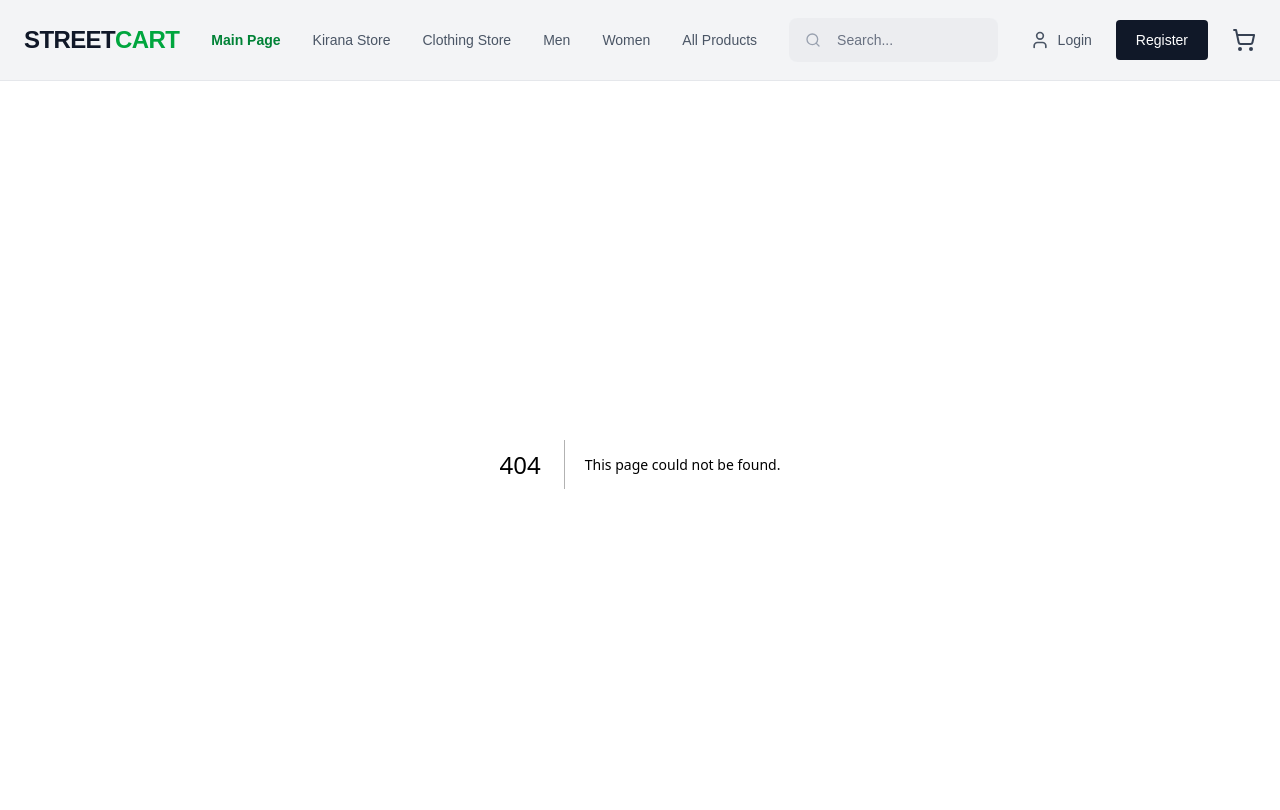
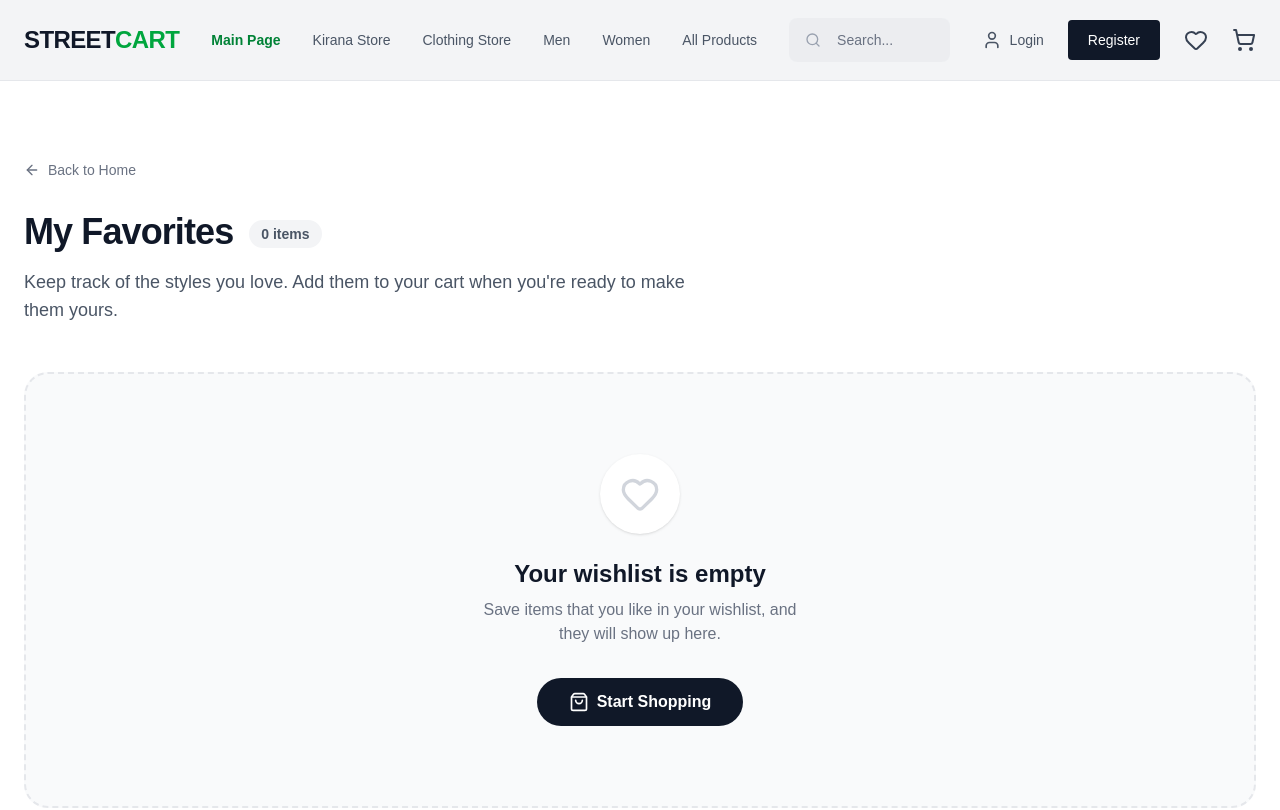
Before and after one commit to ShahzadKhan-git/StreetCart, a Next.js app: page /favorites in a window 1280 px wide. Before the commit this address had no page. Shown: the top 810 px of the page. Built offline with nearby package versions, Linux system fonts and the light colour scheme.

Commit message:
Added Favorite section

```diff
--- /dev/null
+++ b/app/favorites/page.tsx
@@ -0,0 +1,69 @@
+"use client";
+
+import Link from "next/link";
+import { ArrowLeft, Heart, ShoppingBag } from "lucide-react";
+import ClothingCard from "@/components/ClothingCard";
+import { useCart } from "@/context/CartContext";
+
+export default function FavoritesPage() {
+    const { wishlistItems, wishlistCount } = useCart();
+
+    return (
+        <div className="min-h-screen bg-white pt-24 pb-20">
+            <div className="max-w-7xl mx-auto px-6">
+                {/* Header */}
+                <div className="mb-12">
+                    <Link
+                        href="/"
+                        className="inline-flex items-center gap-2 text-sm font-medium text-gray-500 hover:text-green-600 mb-8 transition-colors"
+                    >
+                        <ArrowLeft className="w-4 h-4" /> Back to Home
+                    </Link>
+
+                    <div className="flex items-center gap-4 mb-4">
+                        <h1 className="text-4xl font-bold text-gray-900 tracking-tight">My Favorites</h1>
+                        <span className="px-3 py-1 bg-gray-100 text-gray-600 text-sm font-semibold rounded-full mt-1">
+                            {wishlistCount} {wishlistCount === 1 ? 'item' : 'items'}
+                        </span>
+                    </div>
+                    <p className="text-lg text-gray-600 max-w-2xl">
+                        Keep track of the styles you love. Add them to your cart when you're ready to make them yours.
+                    </p>
+                </div>
+
+                {/* Content */}
+                {wishlistCount > 0 ? (
+                    <div className="grid grid-cols-2 md:grid-cols-3 lg:grid-cols-4 gap-6">
+                        {wishlistItems.map((item) => (
+                            <ClothingCard
+                                key={item.id}
+                                id={item.id}
+                                image={item.image}
+                                title={item.title}
+                                price={item.price}
+                                store={item.store}
+                            />
+                        ))}
+                    </div>
+                ) : (
+                    <div className="flex flex-col items-center justify-center py-20 bg-gray-50 rounded-3xl border-2 border-dashed border-gray-200">
+                        <div className="w-20 h-20 bg-white rounded-full flex items-center justify-center shadow-sm mb-6">
+                            <Heart className="w-10 h-10 text-gray-300" />
+                        </div>
+                        <h2 className="text-2xl font-bold text-gray-900 mb-2">Your wishlist is empty</h2>
+                        <p className="text-gray-500 mb-8 max-w-xs text-center">
+                            Save items that you like in your wishlist, and they will show up here.
+                        </p>
+                        <Link
+                            href="/clothing"
+                            className="inline-flex items-center gap-2 px-8 py-3 bg-gray-900 text-white rounded-full font-bold hover:bg-black transition-all"
+                        >
+                            <ShoppingBag className="w-5 h-5" />
+                            Start Shopping
+                        </Link>
+                    </div>
+                )}
+            </div>
+        </div>
+    );
+}
--- a/components/ClothingCard.tsx
+++ b/components/ClothingCard.tsx
@@ -14,14 +14,21 @@ interface ClothingCardProps {
 }
 
 export default function ClothingCard({ id, image, title, price, store }: ClothingCardProps) {
-    const { addToCart } = useCart();
+    const { addToCart, toggleWishlist, isInWishlist } = useCart();
     const [isAdded, setIsAdded] = useState(false);
+
+    const isFavorited = isInWishlist(id);
 
     const handleAddToCart = (e: React.MouseEvent) => {
         e.stopPropagation(); // Prevent navigation if the card is a link
         addToCart({ id, image, title, price, store });
         setIsAdded(true);
         setTimeout(() => setIsAdded(false), 2000);
+    };
+
+    const handleToggleWishlist = (e: React.MouseEvent) => {
+        e.stopPropagation();
+        toggleWishlist({ id, image, title, price, store });
     };
 
     return (
@@ -36,26 +43,38 @@ export default function ClothingCard({ id, image, title, price, store }: Clothin
                     sizes="(max-width: 768px) 50vw, (max-width: 1200px) 33vw, 25vw"
                 />
 
-                {/* Wishlist Button (Always visible on hover) */}
+                {/* Wishlist Button (Top Right) */}
                 <button
-                    className="absolute top-3 right-3 p-2 bg-white/80 backdrop-blur-sm rounded-full shadow-md hover:bg-white text-gray-700 hover:text-red-500 transition-all duration-300 opacity-0 group-hover:opacity-100 transform translate-y-[-10px] group-hover:translate-y-0"
-                    onClick={(e) => { e.stopPropagation(); /* Wishlist logic here */ }}
+                    className={`absolute top-3 right-3 p-2 rounded-full shadow-md transition-all duration-300 opacity-0 group-hover:opacity-100 transform translate-y-[-10px] group-hover:translate-y-0 ${isFavorited ? 'bg-white text-red-500' : 'bg-white/80 backdrop-blur-sm text-gray-700 hover:text-red-500 hover:bg-white'
+                        }`}
+                    onClick={handleToggleWishlist}
                 >
-                    <Heart className="w-5 h-5" />
+                    <Heart className={`w-5 h-5 ${isFavorited ? 'fill-current' : ''}`} />
                 </button>
 
-                {/* Myntra Style Add to Cart Overlay */}
-                <div className="absolute bottom-0 left-0 right-0 p-3 translate-y-full group-hover:translate-y-0 transition-transform duration-300 ease-out bg-gradient-to-t from-black/60 to-transparent">
+                {/* Myntra Style Bottom Overlay */}
+                <div className="absolute bottom-0 left-0 right-0 p-3 translate-y-full group-hover:translate-y-0 transition-transform duration-300 ease-out bg-gradient-to-t from-black/60 to-transparent flex gap-2">
+                    {/* Wishlist Button (Left of Add to Cart) */}
+                    <button
+                        onClick={handleToggleWishlist}
+                        className={`flex-1 py-2.5 rounded-lg flex items-center justify-center gap-2 font-bold text-[10px] transition-all duration-300 ${isFavorited ? 'bg-red-500 text-white' : 'bg-white text-gray-900 hover:bg-gray-100'
+                            }`}
+                    >
+                        <Heart className={`w-3.5 h-3.5 ${isFavorited ? 'fill-current' : ''}`} />
+                        {isFavorited ? 'SAVED' : 'WISHLIST'}
+                    </button>
+
+                    {/* Add to Cart Button */}
                     <button
                         onClick={handleAddToCart}
-                        className={`w-full py-2.5 rounded-lg flex items-center justify-center gap-2 font-bold text-sm transition-all duration-300 ${isAdded ? 'bg-green-500 text-white' : 'bg-white text-gray-900 hover:bg-green-600 hover:text-white'
+                        className={`flex-[2] py-2.5 rounded-lg flex items-center justify-center gap-2 font-bold text-[10px] transition-all duration-300 ${isAdded ? 'bg-green-500 text-white' : 'bg-white text-gray-900 hover:bg-green-600 hover:text-white'
                             }`}
                     >
                         {isAdded ? (
                             <>✓ ADDED</>
                         ) : (
                             <>
-                                <ShoppingCart className="w-4 h-4" />
+                                <ShoppingCart className="w-3.5 h-3.5" />
                                 ADD TO CART
                             </>
                         )}
--- a/components/Navbar.tsx
+++ b/components/Navbar.tsx
@@ -2,14 +2,14 @@
 
 import Link from 'next/link';
 import Image from 'next/image';
-import { Search, ShoppingCart, User, Menu } from 'lucide-react';
+import { Search, ShoppingCart, User, Menu, Heart } from 'lucide-react';
 import { usePathname } from 'next/navigation';
 import { useCart } from '@/context/CartContext';
 
 export default function Navbar() {
     const pathname = usePathname();
     const isMainPage = pathname === '/main';
-    const { cartCount } = useCart();
+    const { cartCount, wishlistCount } = useCart();
 
     return (
         <nav className="fixed top-0 left-0 right-0 z-50 bg-[#F3F4F6] border-b border-gray-200">
@@ -57,6 +57,15 @@ export default function Navbar() {
                         Register
                     </Link>
 
+                    <Link href="/favorites" className="relative group">
+                        <Heart className="w-6 h-6 text-gray-700 group-hover:text-red-500 transition-colors" />
+                        {wishlistCount > 0 && (
+                            <span className="absolute -top-1 -right-1 flex h-4 w-4 items-center justify-center rounded-full bg-red-500 text-[10px] font-bold text-white transition-all">
+                                {wishlistCount}
+                            </span>
+                        )}
+                    </Link>
+
                     <button className="relative group">
                         <ShoppingCart className="w-6 h-6 text-gray-700 group-hover:text-black transition-colors" />
                         {cartCount > 0 && (
--- a/context/CartContext.tsx
+++ b/context/CartContext.tsx
@@ -17,14 +17,21 @@ interface CartContextType {
     addToCart: (item: Omit<CartItem, 'quantity'>) => void;
     removeFromCart: (id: number | string) => void;
     clearCart: () => void;
+    // Wishlist
+    wishlistItems: Omit<CartItem, 'quantity'>[];
+    wishlistCount: number;
+    toggleWishlist: (item: Omit<CartItem, 'quantity'>) => void;
+    isInWishlist: (id: number | string) => boolean;
 }
 
 const CartContext = createContext<CartContextType | undefined>(undefined);
 
 export function CartProvider({ children }: { children: React.ReactNode }) {
     const [cartItems, setCartItems] = useState<CartItem[]>([]);
+    const [wishlistItems, setWishlistItems] = useState<Omit<CartItem, 'quantity'>[]>([]);
 
     const cartCount = cartItems.reduce((total, item) => total + item.quantity, 0);
+    const wishlistCount = wishlistItems.length;
 
     const addToCart = (item: Omit<CartItem, 'quantity'>) => {
         setCartItems(prev => {
@@ -44,8 +51,32 @@ export function CartProvider({ children }: { children: React.ReactNode }) {
         setCartItems([]);
     };
 
+    const toggleWishlist = (item: Omit<CartItem, 'quantity'>) => {
+        setWishlistItems(prev => {
+            const exists = prev.find(i => i.id === item.id);
+            if (exists) {
+                return prev.filter(i => i.id !== item.id);
+            }
+            return [...prev, item];
+        });
+    };
+
+    const isInWishlist = (id: number | string) => {
+        return wishlistItems.some(item => item.id === id);
+    };
+
     return (
-        <CartContext.Provider value={{ cartItems, cartCount, addToCart, removeFromCart, clearCart }}>
+        <CartContext.Provider value={{
+            cartItems,
+            cartCount,
+            addToCart,
+            removeFromCart,
+            clearCart,
+            wishlistItems,
+            wishlistCount,
+            toggleWishlist,
+            isInWishlist
+        }}>
             {children}
         </CartContext.Provider>
     );
```
